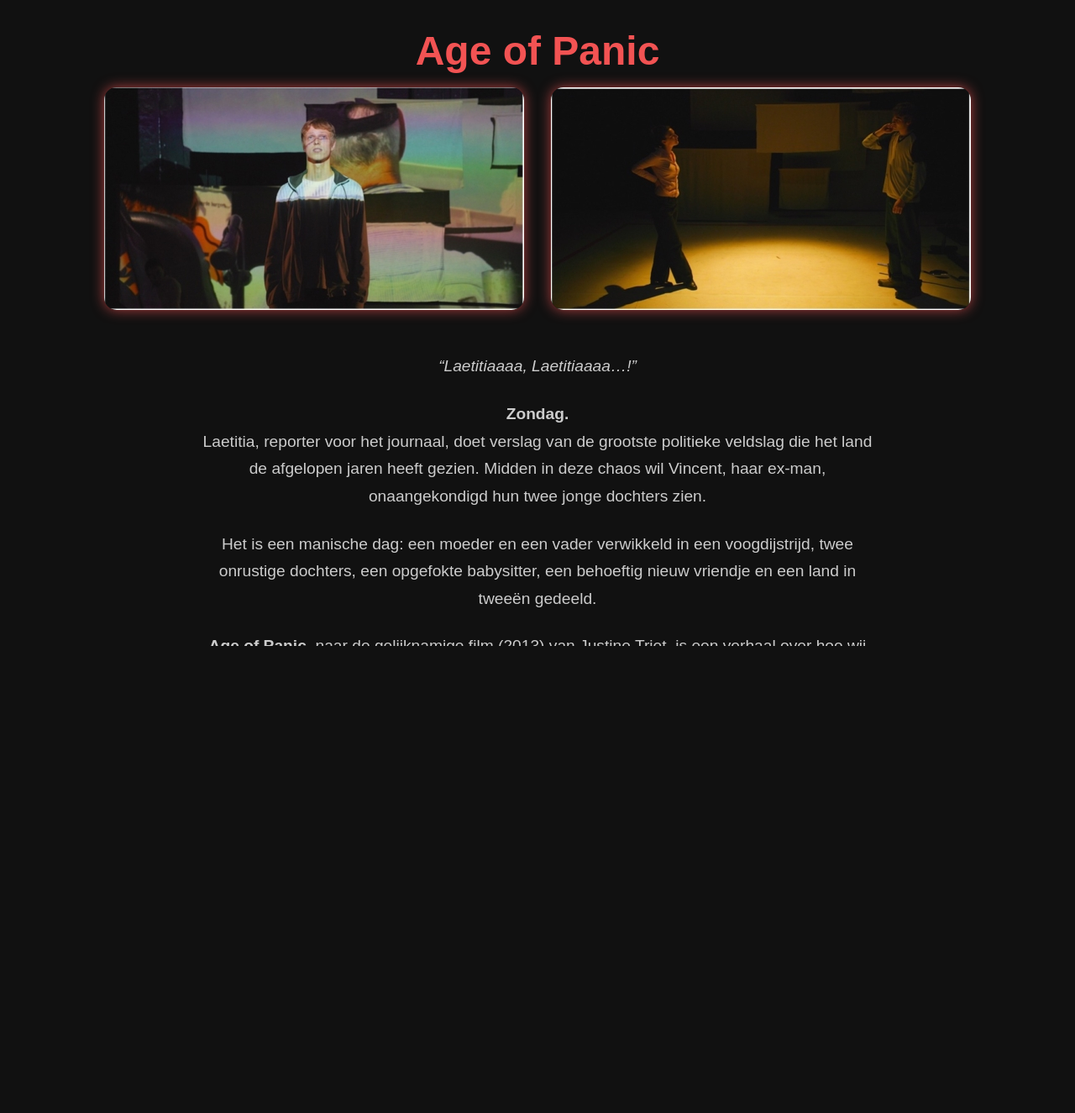
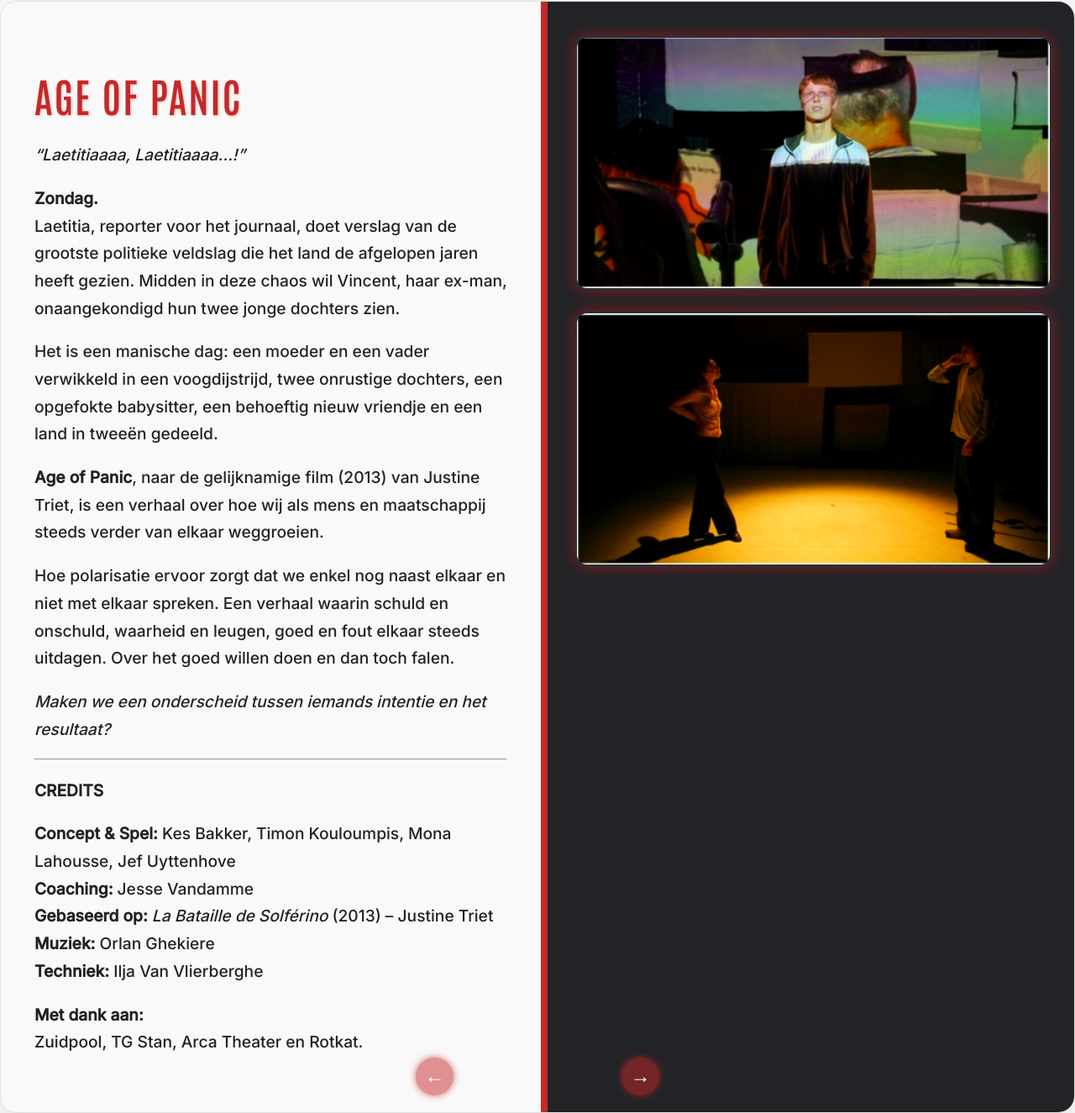
Before and after one commit to ALYVRS/Project, a plain HTML site: page Project webproductie/project2.html in a window 1280 px wide. Shown: the part 31-1356 px from the top of the page at 84% size. Before the commit the page ends 800 px from the top, so only its background shows below. Drawn offline with Linux system fonts and the light colour scheme.

Commit message:
verandering

```diff
--- a/Project webproductie/project2.html
+++ b/Project webproductie/project2.html
@@ -4,110 +4,175 @@
   <meta charset="UTF-8" />
   <meta name="viewport" content="width=device-width, initial-scale=1" />
   <title>Age of Panic</title>
+  <link href="https://fonts.googleapis.com/css2?family=Antonio:wght@600&family=Inter:wght@300;500&display=swap" rel="stylesheet" />
   <style>
+    :root {
+      --light-bg: #f9f9f9;
+      --light-text: #222222;
+      --dark-bg: #222327;
+      --dark-text: #f2f2f2;
+      --accent-red: #c62828;
+      --accent-orange: #ff7043;
+      --border-light: #e0e0e0;
+      --border-dark: #3a3c40;
+      --shadow-red: rgba(198, 40, 40, 0.5);
+    }
+
     html, body {
-      margin: 0;
-      padding: 0;
+      margin: 0; padding: 0;
+      font-family: 'Inter', sans-serif;
       height: 100%;
-      background-color: #111;
-      color: white;
-      font-family: Arial, sans-serif;
-      overflow-y: auto;
-      text-align: center;
+      background: var(--light-bg);
+      color: var(--light-text);
+    }
+
+    body {
+      opacity: 0;
+      transition: opacity 0.6s ease;
+    }
+    body.fade-in {
+      opacity: 1;
+    }
+    body.fade-out {
+      opacity: 0;
     }
 
     .project-detail {
-      width: 100vw;
-      padding: 2rem;
-      box-sizing: border-box;
+      display: flex;
+      max-width: 1300px;
+      margin: 2rem auto;
+      min-height: 90vh;
+      border-radius: 20px;
+      overflow: hidden;
+      box-shadow: 0 10px 35px rgba(0,0,0,0.1);
+      border: 1px solid var(--border-light);
+      background-color: var(--light-bg);
+      position: relative;
+    }
+
+    .text-panel {
+      flex: 1;
+      background-color: var(--light-bg);
+      color: var(--light-text);
+      padding: 3rem 2.5rem;
       display: flex;
       flex-direction: column;
-      justify-content: center;
-      align-items: center;
-      background-color: #111;
+      justify-content: space-between;
+      border-right: 4px solid var(--accent-red);
     }
 
-    .project-detail h1 {
-      color: #f25353;
+    .text-panel h1 {
+      font-family: 'Antonio', sans-serif;
       font-size: 3rem;
-      margin-bottom: 1rem;
+      text-transform: uppercase;
+      color: var(--accent-red);
+      margin-bottom: 1.5rem;
+      letter-spacing: 2px;
+      text-shadow: 1px 1px 3px rgba(198, 40, 40, 0.3);
     }
 
-    .image-row {
-      display: flex;
-      gap: 2rem;
-      flex-wrap: wrap;
-      justify-content: center;
-      margin-bottom: 2rem;
+    .text-panel p {
+      font-size: 1.2rem;
+      line-height: 1.7;
+      color: var(--light-text);
     }
 
-    .image-row img {
-      max-width: 40vw;
-      max-height: 50vh;
+    .project-images {
+      flex: 1;
+      background-color: var(--dark-bg);
+      padding: 2.5rem 2rem;
+      display: flex;
+      flex-direction: column;  /* Afbeeldingen onder elkaar */
+      gap: 1.5rem;
+      justify-content: flex-start;
+      border-left: 4px solid var(--accent-red);
+    }
+
+    .project-images img {
+      width: 100%;      /* breedte volledig */
+      height: auto;     /* hoogte automatisch */
       object-fit: cover;
       border-radius: 15px;
-      box-shadow: 0 0 15px rgba(242, 83, 83, 0.7);
+      border: 3px solid var(--border-dark);
+      box-shadow: 0 0 15px var(--shadow-red);
+      filter: saturate(1.2) contrast(1.2);
+      transition: none;
     }
 
-    .description {
-      font-size: 1.2rem;
-      color: #ccc;
-      max-width: 800px;
-      line-height: 1.7;
-      text-align: center;
-      margin: 0 auto;
+    /* Navigatieknoppen */
+    .nav-buttons {
+      position: absolute;
+      bottom: 20px;
+      width: 100%;
+      display: flex;
+      justify-content: center;
+      gap: 200px;
+      pointer-events: auto;
+      padding: 0 2.5rem;
+      box-sizing: border-box;
+    }
+    .nav-buttons button {
+      background: rgba(198, 40, 40, 0.5);
+      border: none;
+      color: white;
+      width: 45px;
+      height: 45px;
+      border-radius: 50%;
+      cursor: pointer;
+      font-weight: 600;
+      font-size: 1.5rem;
+      box-shadow: 0 0 8px rgba(198, 40, 40, 0.7);
+      transition: background 0.3s ease, box-shadow 0.3s ease;
+      display: flex;
+      align-items: center;
+      justify-content: center;
+      pointer-events: all;
     }
 
-    .description hr {
-      border: none;
-      border-top: 1px solid #555;
-      width: 60%;
-      margin: 2rem auto;
+    .nav-buttons button:hover {
+      background: rgba(198, 40, 40, 0.9);
+      box-shadow: 0 0 15px rgba(198, 40, 40, 1);
     }
 
-    .description p {
-      margin-bottom: 1.5rem;
+    /* Verwijderd terug-naar-projecten link (back-arrow) */
+
+    @media (max-width: 900px) {
+      .project-detail {
+        flex-direction: column;
+        margin: 1rem;
+        min-height: auto;
       }
-
-    .back-arrow {
-      margin-top: 3rem;
-      font-size: 1.2rem;
-      color: #f25353;
-      text-decoration: none;
-      transition: all 0.3s ease;
+      .text-panel, .project-images {
+        border: none;
+        padding: 2rem 1.5rem;
       }
-
-    .back-arrow:hover {
-      text-decoration: underline;
+      .project-images {
+        flex-direction: column; /* blijf kolom voor 2 foto's */
+        gap: 1rem;
       }
-
-    @media (max-width: 768px) {
-      .image-row img {
-        max-width: 90vw;
-        max-height: 40vh;
+      .project-images img {
+        width: 100%;
+        height: auto;
       }
-
-      .project-detail h1 {
-        font-size: 2rem;
+      .nav-buttons {
+        position: static;
+        padding: 1rem 0;
+        justify-content: center;
+        gap: 1rem;
       }
-
-      .description {
-        font-size: 1rem;
-        padding: 0 1rem;
+      .nav-buttons button {
+        width: 40px;
+        height: 40px;
+        font-size: 1.3rem;
       }
     }
   </style>
 </head>
 <body>
   <div class="project-detail">
+    <div class="text-panel">
+      <div>
         <h1>Age of Panic</h1>
-
-    <div class="image-row">
-      <img src="src/Age-of-panic-2.jpeg" alt="Age of Panic 1" />
-      <img src="src/Age-of-panic-3.jpeg" alt="Age of Panic 2" />
-    </div>
-
-    <div class="description">
         <p><em>“Laetitiaaaa, Laetitiaaaa…!”</em></p>
 
         <p><strong>Zondag.</strong><br>
@@ -133,11 +198,36 @@
         </p>
 
         <p><strong>Met dank aan:</strong><br>
-      Zuidpool, TG Stan, Arca Theater, Matterhorn VZW, Koninklijk Conservatorium Antwerpen, KASK & Conservatorium Gent, Toneelacademie Maastricht, Louise Van den Eede, Simon De Winne, Carolina Maciel de França, Mieja Hollevoet, Bauke Lievens, Thomas Walgrave, Bart van den Eynde en Zaza Dupont
-      </p>
+        Zuidpool, TG Stan, Arca Theater en Rotkat.</p>
+      </div>
+      <!-- Terug naar projecten link verwijderd -->
     </div>
 
-    <a href="index.html#Projects" class="back-arrow">&#8592; Terug naar projecten</a>
+    <div class="project-images">
+      <img src="src/Age-of-panic-2.jpeg" alt="Age of Panic 1" />
+      <img src="src/Age-of-panic-3.jpeg" alt="Age of Panic 2" />
     </div>
+
+    <div class="nav-buttons">
+      <!-- Linker knop gaat naar vorige project -->
+      <button aria-label="Vorige project" onclick="goToPage('project1.html')">&#8592;</button>
+      <!-- Rechter knop gaat naar volgende project -->
+      <button aria-label="Volgende project" onclick="goToPage('project3.html')">&#8594;</button>
+    </div>
+  </div>
+
+  <script>
+    document.addEventListener('DOMContentLoaded', () => {
+      document.body.classList.add('fade-in');
+    });
+
+    function goToPage(url) {
+      document.body.classList.remove('fade-in');
+      document.body.classList.add('fade-out');
+      setTimeout(() => {
+        window.location.href = url;
+      }, 600);
+    }
+  </script>
 </body>
 </html>
```
Also changed, not shown: Project webproductie/project1.html (+188 -66 lines). Lines whose indentation alone changed are shown as unchanged.
